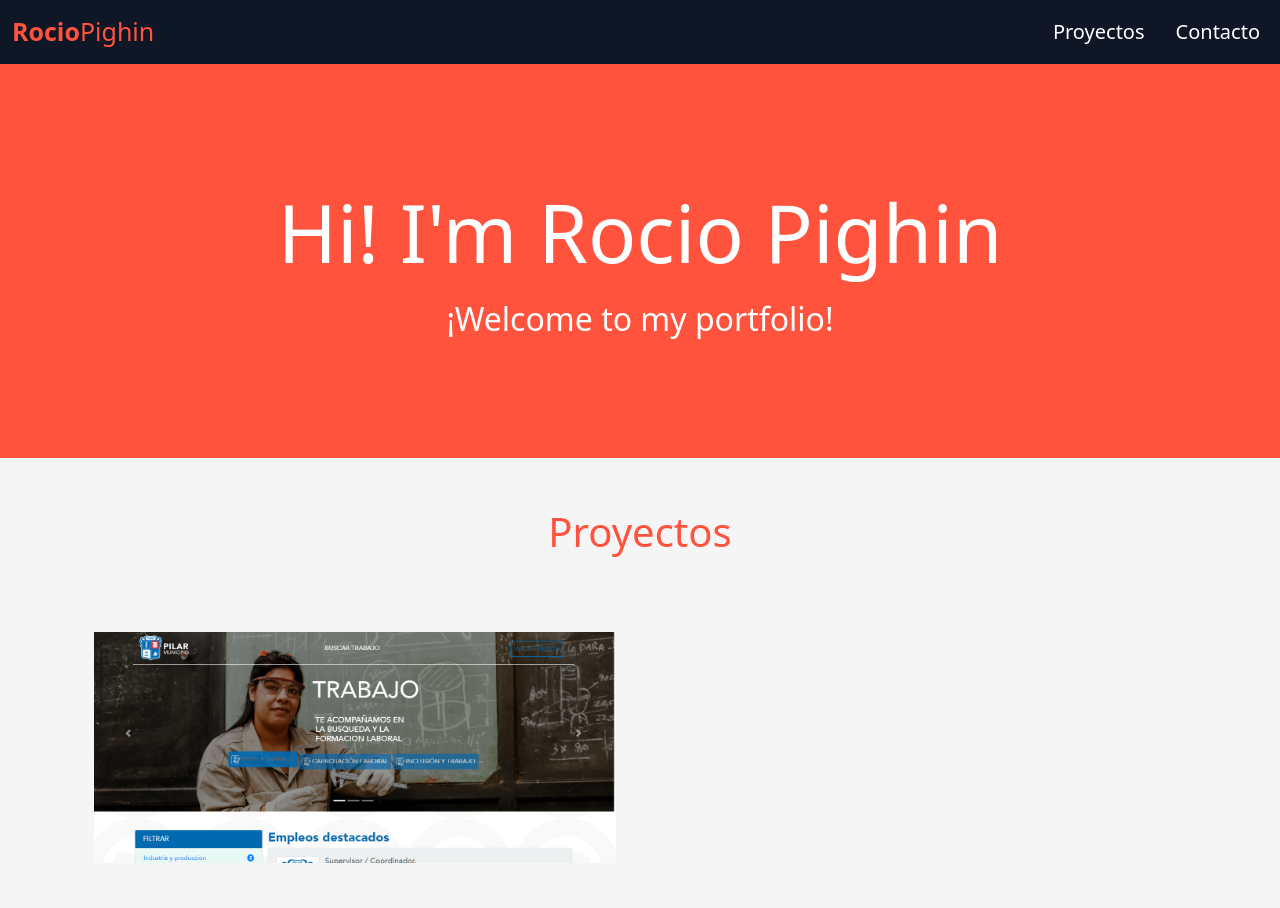
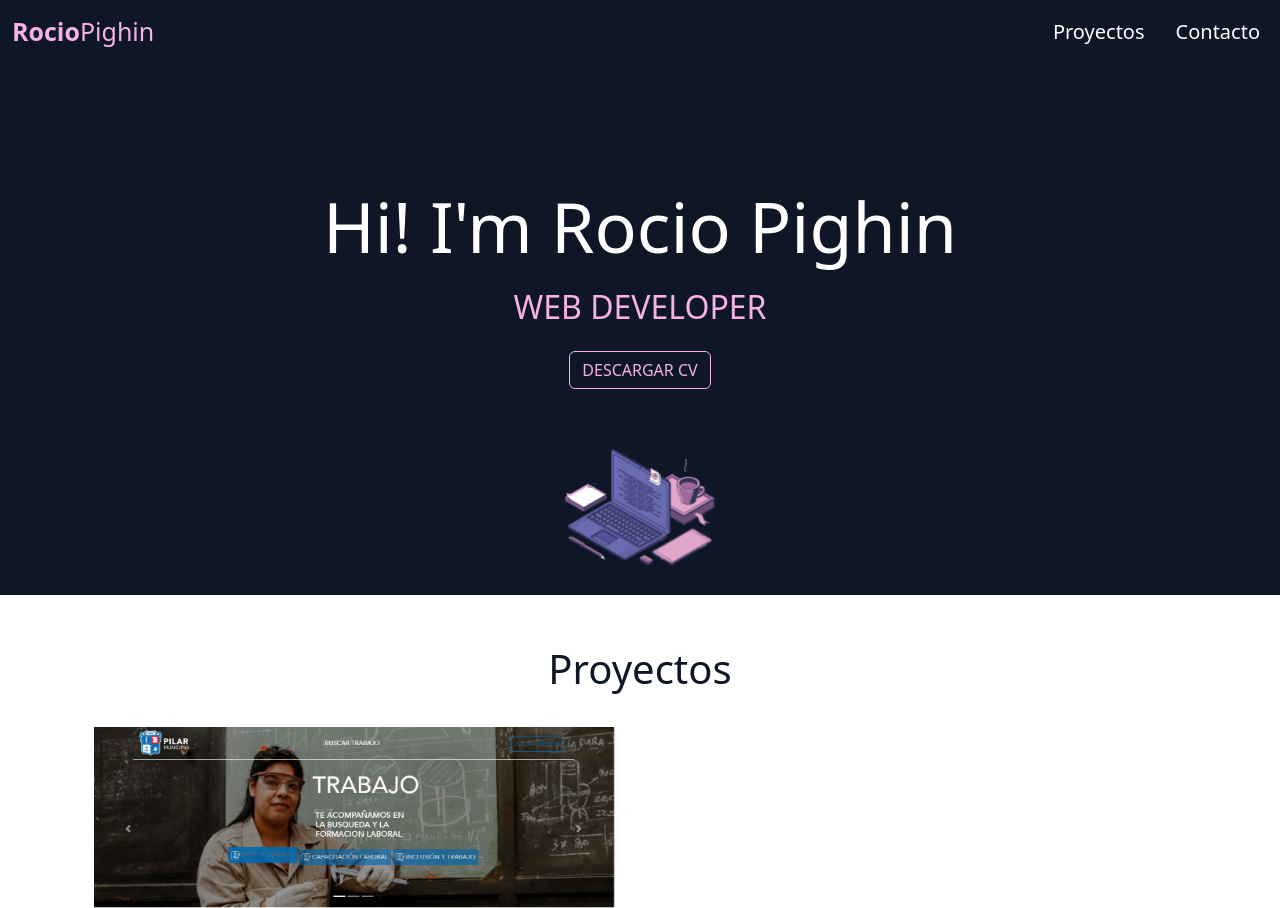
Before and after one commit to RoPighin/RoPighin.github.io, a plain HTML site: page index.html in a window 1280 px wide. Shown: the top 908 px of the page. Drawn offline with nearby package versions, Linux system fonts and the light colour scheme.

Commit message:
Update index.html

```diff
--- a/index.html
+++ b/index.html
@@ -1,10 +1,8 @@
-
 <!DOCTYPE html>
 <html lang="en">
 <head>
   <meta charset="utf-8">
   <meta name="viewport" content="width=device-width, initial-scale=1">
-   <meta name="google" content="notranslate">
   <title>Portafolio Rocio</title>
   <link href="https://cdn.jsdelivr.net/npm/bootstrap@5.2.3/dist/css/bootstrap.min.css" rel="stylesheet" integrity="sha384-rbsA2VBKQhggwzxH7pPCaAqO46MgnOM80zW1RWuH61DGLwZJEdK2Kadq2F9CUG65" crossorigin="anonymous">
   <link href="https://unpkg.com/aos@2.3.1/dist/aos.css" rel="stylesheet">
@@ -16,12 +14,15 @@
 <style>
 
 :root {
+  /* --azul: #0F1626; */
   --azul: #0F1626;
-  --gris: #AB987A;
-  --blanco: #F5F5F5;
-  --coral: #FF533D;
+  --gris: #F6B1E7 ;
+  --blanco: white;
+  --coral: #0F1626;
 
 }
+
+
 
 
 .navbar-nav.align-left {
@@ -79,6 +80,9 @@
 body{
   background-color: var(--blanco);
   /* color:white; */
+
+  overflow-x: hidden;
+
 }
 
 .sesion1{
@@ -94,8 +98,8 @@ body{
 
 .card-link{
   text-decoration: none;
-  background-color: var(--azul);
-  color:white;
+  background-color: var(--gris);
+  color:var(--azul);
 }
 
 .card-link:hover{
@@ -111,8 +115,13 @@ body{
 .invisibl{
   background-color: transparent;
   border: none;
+}
+
+.invisibl:focus {
   outline: none;
 }
+
+
 
 .card:hover{
   transform: translateY(-14px);
@@ -202,12 +211,39 @@ header{
   }
 }
 
+.btn-outline-primary{
+  border-color: #F6B1E7;
+   color: #F6B1E7;
+}
+
+.btn-outline-primary:hover{
+  background-color:#F6B1E7;
+  color:white;
+  border: #F6B1E7;
+}
+
+.floating-image {
+  animation: floatAnimation 3s ease-in-out infinite;
+}
+
+@keyframes floatAnimation {
+  0% {
+    transform: translateY(0);
+  }
+  50% {
+    transform: translateY(-20px);
+  }
+  100% {
+    transform: translateY(0);
+  }
+}
+
 </style>
 
 <header>
   <nav class="navbar navbar-expand-lg">
     <div class="container-fluid">
-      <a class="navbar-brand logo" href="#" style="color:var(--coral); font-weight: bold;">Rocio<span style="font-weight:lighter;">Pighin</span></a>
+      <a class="navbar-brand logo" href="#" style="color:var(--gris); font-weight: bold;">Rocio<span style="font-weight:lighter;">Pighin</span></a>
       <button class="navbar-toggler" type="button" data-bs-toggle="collapse" data-bs-target="#navbarNavDropdown" aria-controls="navbarNavDropdown" aria-expanded="false" aria-label="Toggle navigation">
         <span class="navbar-toggler-icon"></span>
       </button>
@@ -227,9 +263,29 @@ header{
     </div>
   </nav>
 
-  <h1 style="margin-top:120px; font-size:80px; color:white;" class="text-center">Hi! I'm Rocio Pighin</h1>
-      <h2 style="margin-top:20px; padding-bottom:120px;color:white"class="text-center">¡Welcome to my portfolio!</h1>
+  <div class="row">
+    <div class="col-md-12 ">
+  <h5 style="margin-top:120px; font-size:70px; color:white;" class="text-center">Hi! I'm Rocio Pighin</h5>
+      <h2 style="margin-top:20px; color:#F6B1E7"class="text-center">WEB DEVELOPER</h1>
+        <div class="text-center" style="margin-bottom:60px; margin-top: 25px;">
+          <a href="PighinRocio_CV.pdf" download class="btn btn-outline-primary"   >DESCARGAR CV</a>
+      </div>
+      <div class="col-md-12 text-center" style="padding-bottom:30px;">
+        <img src="compu.png" style="width: 150px;" class="floating-image">
+      </div>
 
+
+
+
+      </div>
+      <!-- <div class="col-md-1 col-1" style="margin-top: 120px;">
+        <img src="compu.png" style="width: 250px;" class="floating-image">
+      </div> -->
+
+
+
+
+    </div>
 </header>
 
     <!-- <img src="banner3.png" width="100%" alt="Banner"> -->
@@ -238,8 +294,10 @@ header{
 
     <section class="sesion1" id="sesion1">
       <div class="container">
-      <h1 class="text-center"style="margin-top:50px; margin-bottom: 50px; color:var(--coral); font-size:40px" data-aos="fade-up">Proyectos</h1>
+      <h1 class="text-center"style="margin-top:50px;  color:var(--coral); font-size:40px" data-aos="fade-up">Proyectos</h1>
+
       <div class="row" >
+
 
 
             <div class="col-md-6 col-12" style="margin-top:20px;">
@@ -275,9 +333,9 @@ header{
         <div class="forma"></div>
         <div class="col-md-4"></div>
         <div class="col-md-5"></div>
-        <div class="col-md-6 col-12" style="margin-top:70px;" >
+        <div class="col-md-6 col-12"style="margin-top:70px;" >
           <button class="invisibl form-control" data-bs-toggle="modal" data-bs-target="#modalCarrito">
-          <div class="card text-bg-dark animacion">
+          <div class="card text-bg-dark animacion" >
             <img src="carrito1.PNG" class="card-img" width="100%;">
             <div class="card-img-overlay">
 
@@ -593,10 +651,12 @@ header{
   window.dispatchEvent(new Event('scroll'));
 });
 
+
   </script>
 </body>
 <footer class="text-center" style="background-color: var(--azul); padding-top: 20px; padding-bottom: 20px; margin-top: -20px; color:var(--blanco)">
-  Todos los derechos reservados
+  <!-- Todos los derechos reservados -->
+  <a href="#" class="btn"><i class="bi bi-arrow-up-circle-fill" style="font-size: 60px; color: #F6B1E7;"></i></a>
 </footer>
 
 
```
